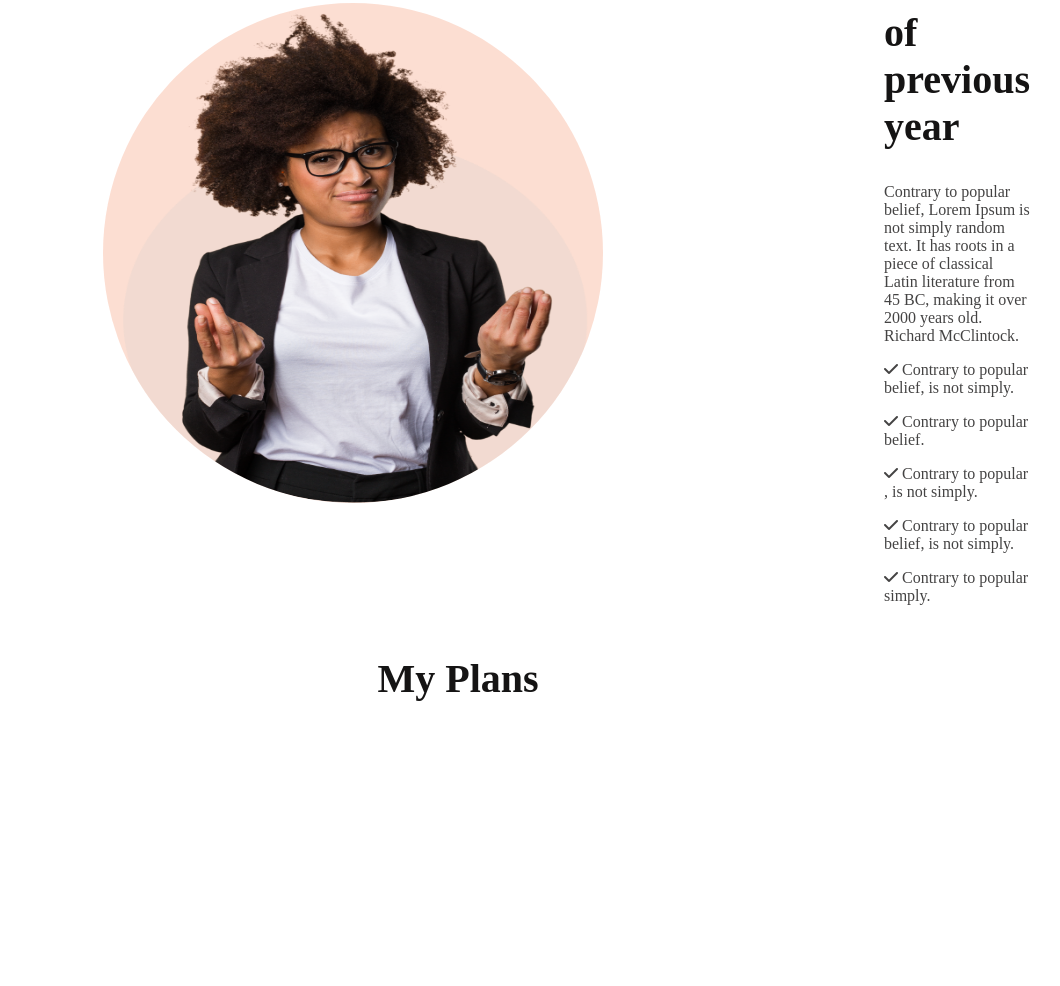
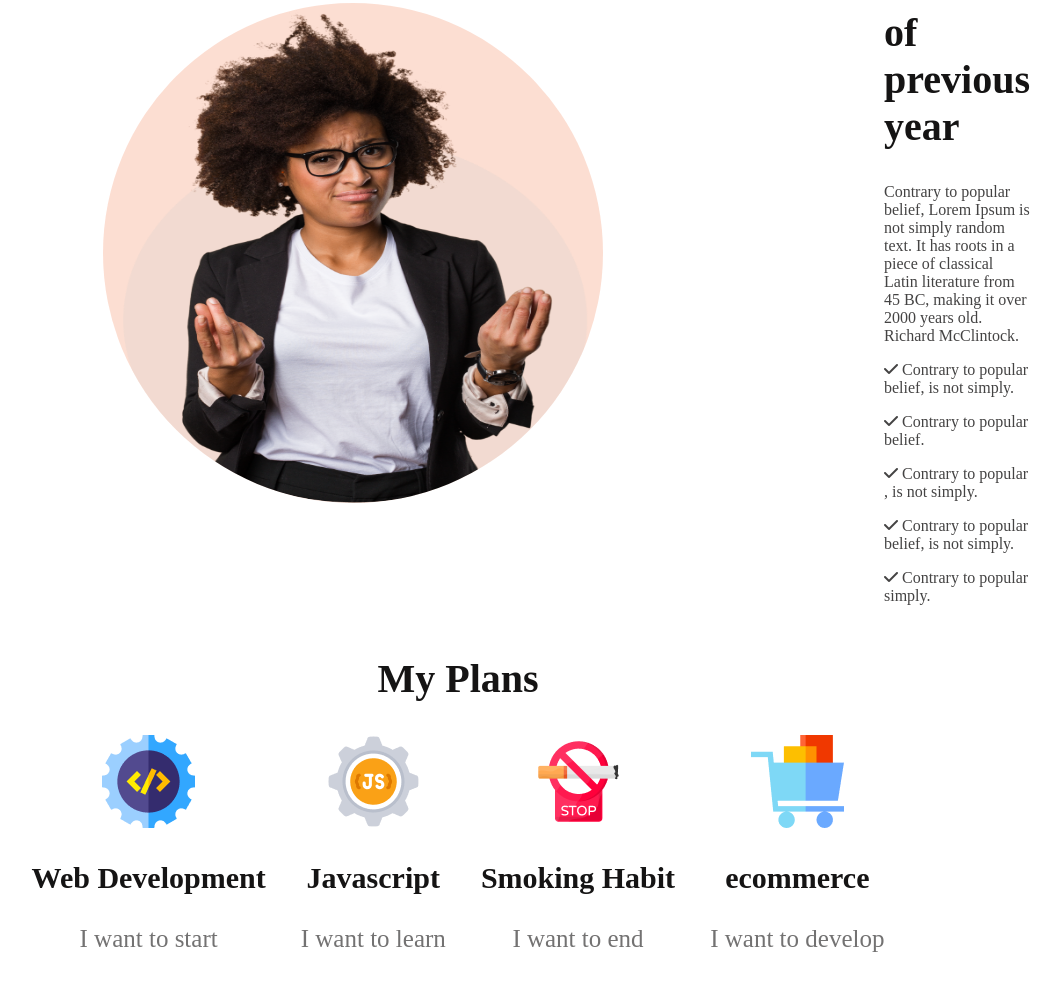
Before and after one commit to Solaimanislam/new-year-website, a plain HTML site: page index.html in a window 1280 px wide. Shown: the part 934-1920 px from the top of the page, without its empty margins (182-1242 px from the left). Before the commit the page ends 1669 px from the top, so only its background shows below. Drawn offline with Linux system fonts and the light colour scheme.

Commit message:
skill section ended

```diff
--- a/index.html
+++ b/index.html
@@ -42,6 +42,28 @@
         </section>
         <section>
             <h1 class="section-title">My Plans</h1>
+            <div class="skills-container">
+                <div class="skill">
+                    <img src="images/icons/web.png" alt="">
+                    <h3 class="skill-title">Web Development</h3>
+                    <p class="skill-description">I want to start</p>
+                </div>
+                <div class="skill">
+                    <img src="images/icons/js.png" alt="">
+                    <h3 class="skill-title">Javascript</h3>
+                    <p class="skill-description">I want to learn</p>
+                </div>
+                <div class="skill">
+                    <img src="images/icons/smoke.png" alt="">
+                    <h3 class="skill-title">Smoking Habit</h3>
+                    <p class="skill-description">I want to end</p>
+                </div>
+                <div class="skill">
+                    <img src="images/icons/ecom.png" alt="">
+                    <h3 class="skill-title">ecommerce</h3>
+                    <p class="skill-description">I want to develop</p>
+                </div>
+            </div>
         </section>
 
     </main>
--- a/styles/newyear.css
+++ b/styles/newyear.css
@@ -112,3 +112,30 @@ body {
     font-size: 16px;
     font-weight: 400;
 }
+
+/* skills related styles */
+.skills-container {
+    display: flex;
+    gap: 24px;
+    justify-content: space-around;
+    margin-left: 200px;
+    margin-right: 200px;
+    text-align: center;
+
+}
+
+.skill-title {
+    color: #151414;
+    text-align: center;
+    font-family: Work Sans;
+    font-size: 30px;
+    font-weight: 700;
+}
+
+.skill-description {
+    color: #737272;
+    text-align: center;
+    font-family: Work Sans;
+    font-size: 25px;
+    font-weight: 500;
+}
```
